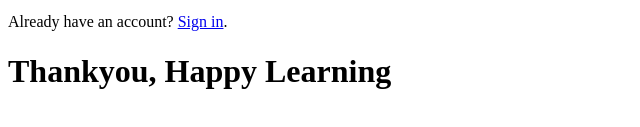
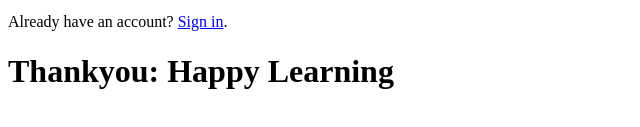
Before and after one commit to saleemmohammede/Demo, a plain HTML site: page index.html in a window 1280 px wide. Shown: the part 325-452 px from the top of the page, without its empty margins (0-640 px from the left). Drawn offline with Linux system fonts and the light colour scheme.

Commit message:
code changes

```diff
--- a/index.html
+++ b/index.html
@@ -31,7 +31,7 @@
     <p>Already have an account? <a href="#">Sign in</a>.</p>
   </div>
 
-   <h1> Thankyou, Happy Learning </h1>
+   <h1> Thankyou: Happy Learning </h1>
 
 
 </form>
```
